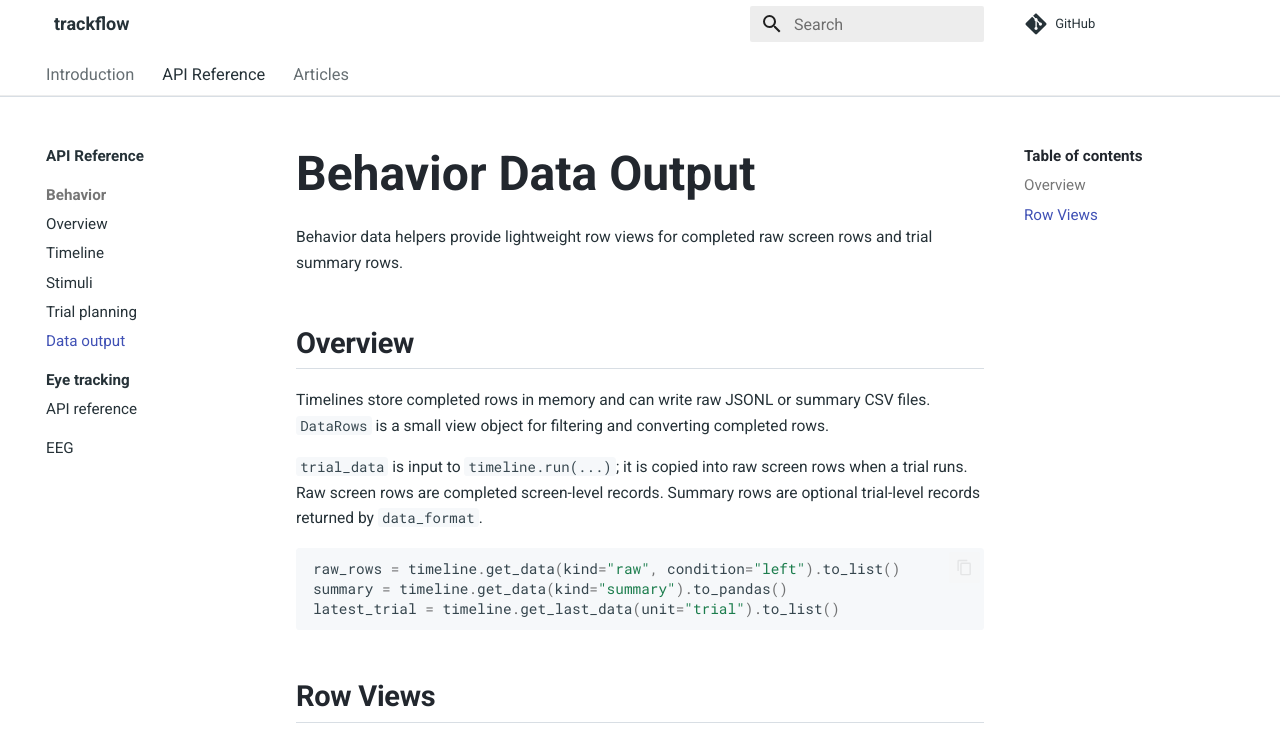
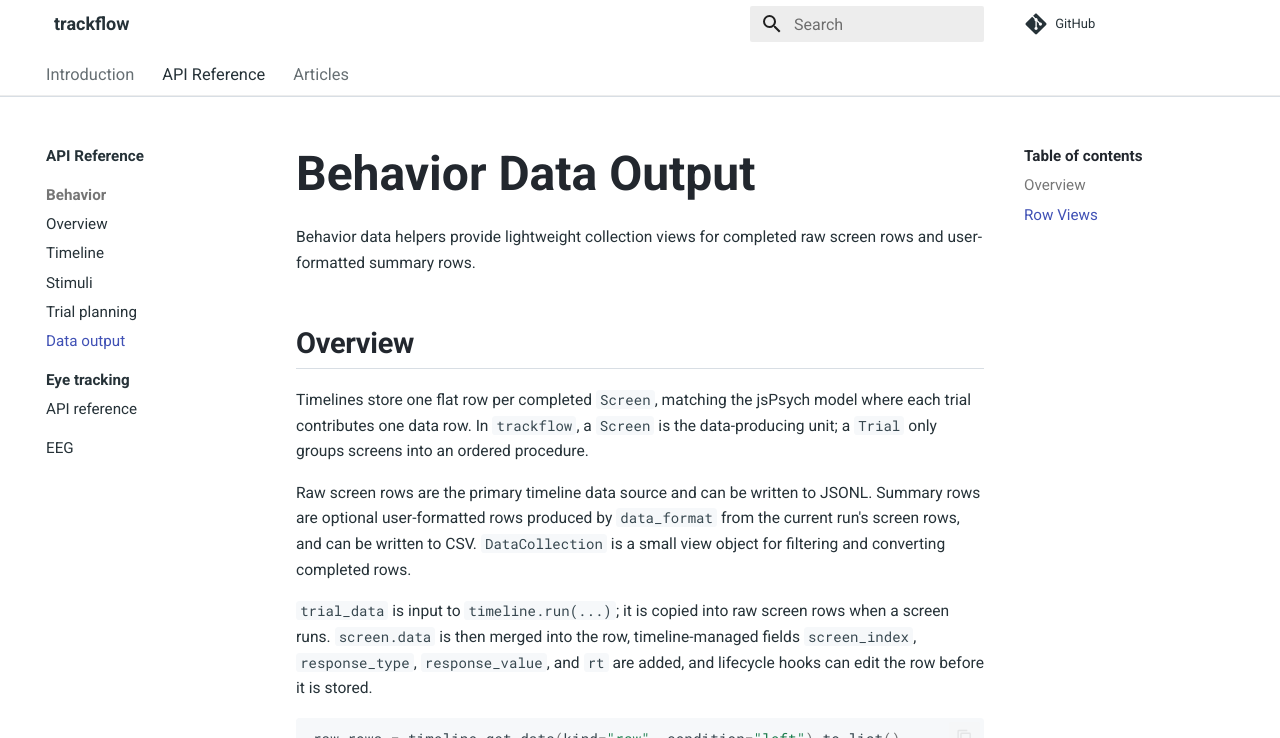
Before and after one commit to chenyu-psy/trackflow, an MkDocs documentation site: the page built from docs/api/beh/data.md, in a window 1280 px wide and 1082 px high, cut to the strip 0-738 px from the top of the window. Built offline with MkDocs 1.6.1 and Material for MkDocs 9.7.7, drawn with Linux system fonts in a browser that asks for light colours; comment, search, counter and statistics services are not loaded.

Commit message:
Simplify timeline data rows

````diff
--- a/docs/api/beh/data.md
+++ b/docs/api/beh/data.md
@@ -1,17 +1,25 @@
 # Behavior Data Output
 
-Behavior data helpers provide lightweight row views for completed raw screen
-rows and trial summary rows.
+Behavior data helpers provide lightweight collection views for completed raw
+screen rows and user-formatted summary rows.
 
 ## Overview
 
-Timelines store completed rows in memory and can write raw JSONL or summary
-CSV files. `DataRows` is a small view object for filtering and converting
-completed rows.
+Timelines store one flat row per completed `Screen`, matching the jsPsych
+model where each trial contributes one data row. In `trackflow`, a `Screen` is
+the data-producing unit; a `Trial` only groups screens into an ordered
+procedure.
+
+Raw screen rows are the primary timeline data source and can be written to
+JSONL. Summary rows are optional user-formatted rows produced by `data_format`
+from the current run's screen rows, and can be written to CSV.
+`DataCollection` is a small view object for filtering and converting completed
+rows.
 
 `trial_data` is input to `timeline.run(...)`; it is copied into raw screen rows
-when a trial runs. Raw screen rows are completed screen-level records. Summary
-rows are optional trial-level records returned by `data_format`.
+when a screen runs. `screen.data` is then merged into the row,
+timeline-managed fields `screen_index`, `response_type`, `response_value`,
+and `rt` are added, and lifecycle hooks can edit the row before it is stored.
 
 ```python
 raw_rows = timeline.get_data(kind="raw", condition="left").to_list()
@@ -21,6 +29,6 @@ latest_trial = timeline.get_last_data(unit="trial").to_list()
 
 ## Row Views
 
-::: trackflow.beh.data.DataRows
+::: trackflow.beh.data.DataCollection
     options:
       heading_level: 3
````
Also changed, not shown: docs/api/beh/timeline.md (+40 -23 lines), docs/api/gaze/index.md (+1 -1 lines), docs/articles/psychopy-first.md (+0 -1 lines), docs/index.md (+3 -3 lines), 6 other files.
